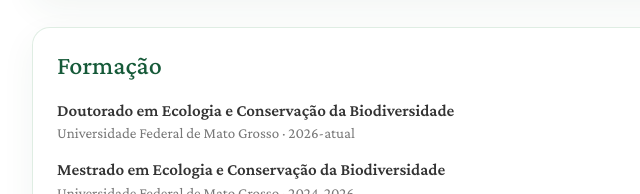
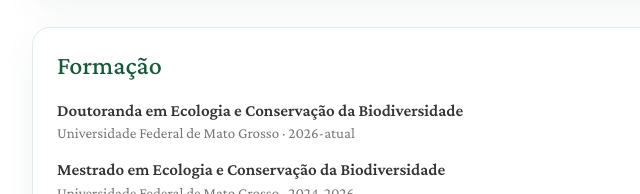
Before and after one commit to dombroskilia/dombroskilia.github.io, a plain HTML site: page index.html in a window 1280 px wide. Shown: the part 1612-1806 px from the top of the page, 338-978 px from the left. Drawn offline with nearby package versions, Linux system fonts and the light colour scheme; some icons are missing.

Commit message:
Update index.html

```diff
--- a/index.html
+++ b/index.html
@@ -211,7 +211,7 @@
       <section id="formacao" class="section card">
         <h2>Formação</h2>
         <ul class="items">
-          <li><div class="item-title">Doutorado em Ecologia e Conservação da Biodiversidade</div><div class="item-meta">Universidade Federal de Mato Grosso · 2026-atual</div></li>
+          <li><div class="item-title">Doutoranda em Ecologia e Conservação da Biodiversidade</div><div class="item-meta">Universidade Federal de Mato Grosso · 2026-atual</div></li>
           <li><div class="item-title">Mestrado em Ecologia e Conservação da Biodiversidade</div><div class="item-meta">Universidade Federal de Mato Grosso · 2024-2026</div></li>
           <li><div class="item-title">Licenciatura em Ciências Biológicas</div><div class="item-meta">Universidade Federal de Rondonópolis · 2019-2023</div></li>
           <li><div class="item-title">Licenciaturas em Pedagogia</div><div class="item-meta">UNIASSELVI · 2023-2024</div></li>
```
